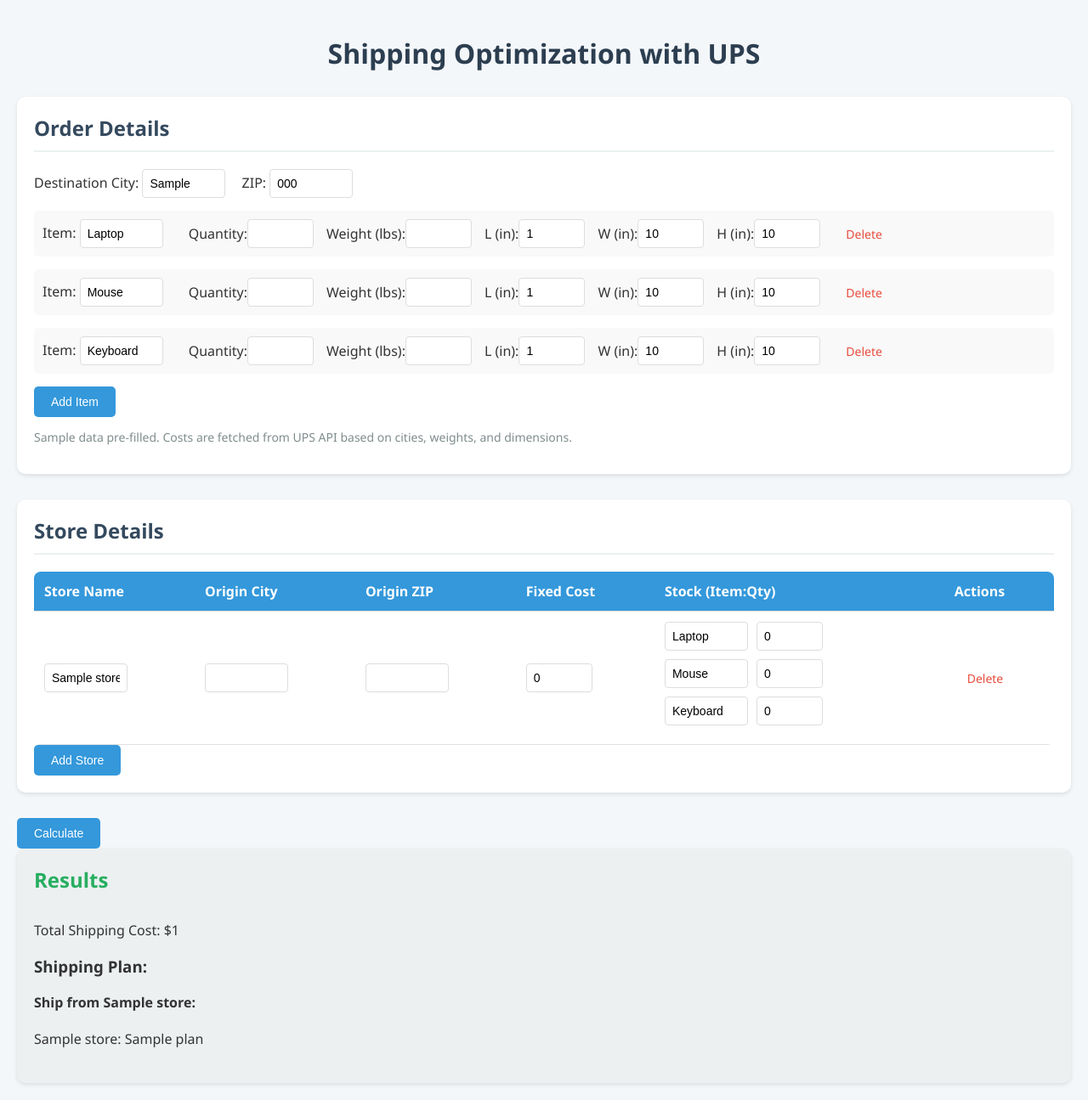
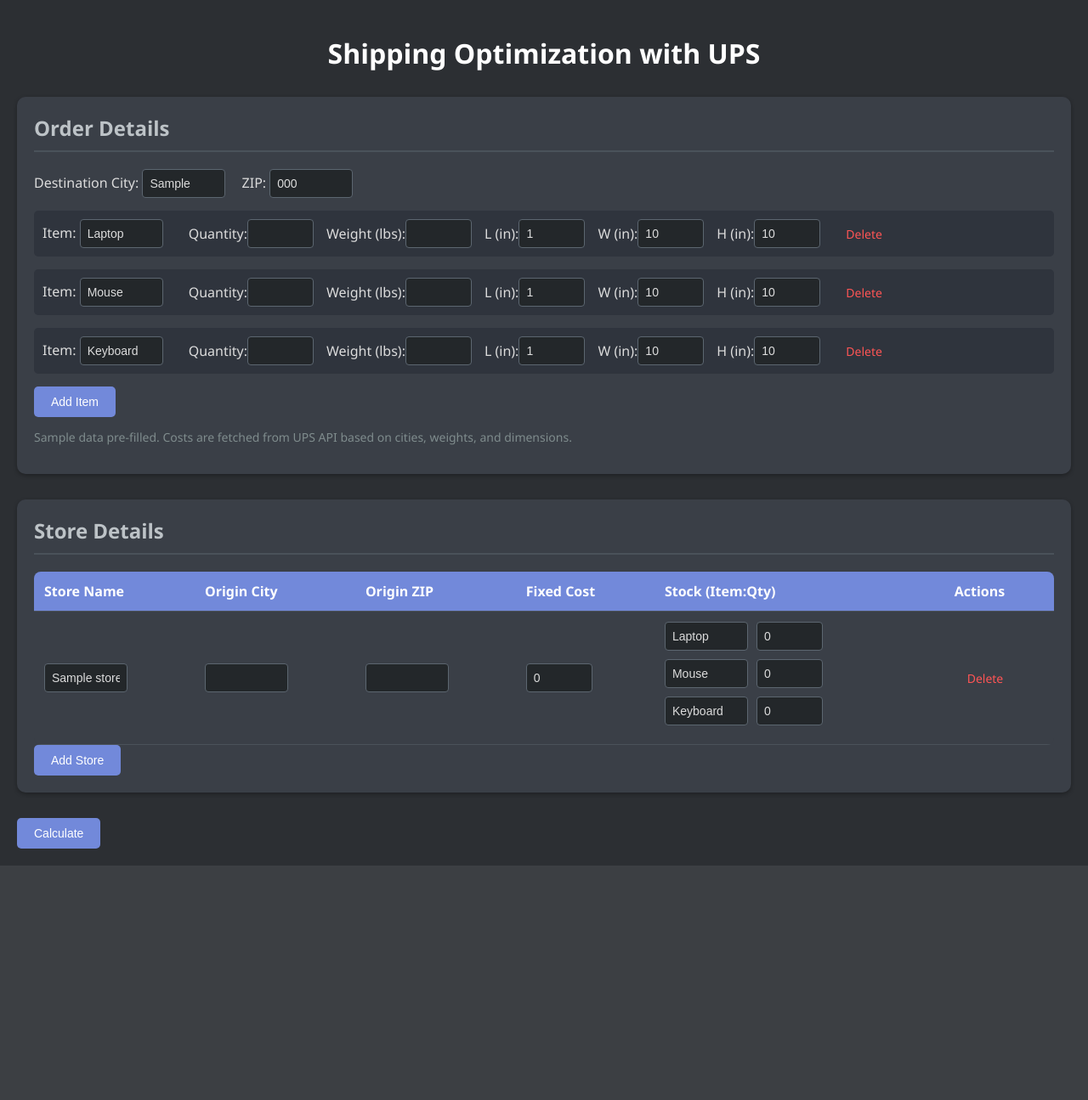
Before and after one commit to Daghet/ShippingOptimization, a Flask app: template templates/index.html in a window 1280 px wide. Shown: the whole page at 85% size. After the commit the page ends 1019 px from the top, so only its background shows below. Run offline with Flask 3, Linux system fonts and the light colour scheme; the template is opened without the code that fills it: most values are stand-ins (such as "Sample title", 1, 10 or a date in 2020).

Commit message:
Ajax integration

```diff
--- a/app.py
+++ b/app.py
@@ -1,4 +1,4 @@
-from flask import Flask, render_template, request
+from flask import Flask, render_template, request, jsonify
 import pulp
 import requests
 import os
@@ -26,9 +26,9 @@
         "City Outlet": {"Laptop": 0, "Mouse": 0, "Keyboard": 0},
     },
     "fixed_shipping_costs": {
-        "North Warehouse": 0,  # Updated to 0
-        "South Store": 0,      # Updated to 0
-        "City Outlet": 0,      # Already 0
+        "North Warehouse": 0,
+        "South Store": 0,
+        "City Outlet": 0,
     },
     "origin_cities": {
         "North Warehouse": "Boston",
@@ -49,20 +49,15 @@
 
 def get_ups_access_token():
     if not all([UPS_CLIENT_ID, UPS_CLIENT_SECRET]):
-        raise ValueError("UPS OAuth credentials are missing. Please set UPS_CLIENT_ID and UPS_CLIENT_SECRET in the .env file.")
-
-    headers = {
-        "Content-Type": "application/x-www-form-urlencoded",
-        "Accept": "application/json"
-    }
+        raise ValueError("UPS OAuth credentials are missing.")
+    headers = {"Content-Type": "application/x-www-form-urlencoded", "Accept": "application/json"}
     data = {"grant_type": "client_credentials"}
-
     try:
         response = requests.post(UPS_TOKEN_URL, headers=headers, data=data, auth=(UPS_CLIENT_ID, UPS_CLIENT_SECRET))
         response.raise_for_status()
         return response.json()["access_token"]
     except Exception as e:
-        raise Exception(f"Failed to obtain UPS access token: {e} - Response: {response.text if 'response' in locals() else 'No response'}")
+        raise Exception(f"Failed to obtain UPS access token: {e}")
 
 def get_ups_shipping_cost(origin_city, origin_postal, destination_city, destination_postal, items_to_ship, weights, dimensions, access_token):
     total_weight = sum(qty * weights[item] for item, qty in items_to_ship.items())
@@ -72,47 +67,21 @@
 
     payload = {
         "RateRequest": {
-            "Request": {
-                "TransactionReference": {"CustomerContext": "Shipping Calc"}
-            },
+            "Request": {"TransactionReference": {"CustomerContext": "Shipping Calc"}},
             "Shipment": {
-                "Shipper": {
-                    "Address": {
-                        "City": origin_city,
-                        "PostalCode": origin_postal,
-                        "CountryCode": "US"
-                    }
-                },
-                "ShipTo": {
-                    "Address": {
-                        "City": destination_city,
-                        "PostalCode": destination_postal,
-                        "CountryCode": "US"
-                    }
-                },
+                "Shipper": {"Address": {"City": origin_city, "PostalCode": origin_postal, "CountryCode": "US"}},
+                "ShipTo": {"Address": {"City": destination_city, "PostalCode": destination_postal, "CountryCode": "US"}},
                 "Package": {
                     "PackagingType": {"Code": "02"},
-                    "Dimensions": {
-                        "UnitOfMeasurement": {"Code": "IN"},
-                        "Length": str(max_length),
-                        "Width": str(max_width),
-                        "Height": str(max_height)
-                    },
-                    "PackageWeight": {
-                        "UnitOfMeasurement": {"Code": "LBS"},
-                        "Weight": str(total_weight)
-                    }
+                    "Dimensions": {"UnitOfMeasurement": {"Code": "IN"}, "Length": str(max_length), "Width": str(max_width), "Height": str(max_height)},
+                    "PackageWeight": {"UnitOfMeasurement": {"Code": "LBS"}, "Weight": str(total_weight)}
                 },
                 "Service": {"Code": "03"}
             }
         }
     }
 
-    headers = {
-        "Content-Type": "application/json",
-        "Authorization": f"Bearer {access_token}"
-    }
-
+    headers = {"Content-Type": "application/json", "Authorization": f"Bearer {access_token}"}
     try:
         response = requests.post(UPS_API_URL, json=payload, headers=headers)
         response.raise_for_status()
@@ -121,11 +90,11 @@
             if shipment["Service"]["Code"] == "03":
                 cost = float(shipment["TotalCharges"]["MonetaryValue"])
                 total_qty = sum(items_to_ship.values())
-                return cost / total_qty if total_qty > 0 else cost
-        raise ValueError("UPS Ground (Service Code 03) not found in response")
+                return cost, cost / total_qty if total_qty > 0 else cost  # Return total and per-unit cost
+        raise ValueError("UPS Ground not found")
     except Exception as e:
-        print(f"UPS API error: {e} - Response: {response.text if 'response' in locals() else 'No response'}")
-        return 50.0
+        print(f"UPS API error: {e}")
+        return 50.0 * sum(items_to_ship.values()), 50.0  # Fallback total and per-unit
 
 def calculate_optimal_shipping(order_quantities, store_inventories, fixed_shipping_costs, origin_cities, origin_postals, store_list, destination_city, destination_postal, item_weights, item_dimensions):
     ordered_items = list(order_quantities.keys())
@@ -141,9 +110,10 @@
 
     access_token = get_ups_access_token()
     variable_shipping_costs = {}
+    store_shipping_totals = {}  # For breakdown
     for store in store_list:
         temp_items = {item: order_quantities[item] for item in ordered_items}
-        cost_per_unit = get_ups_shipping_cost(
+        total_cost, cost_per_unit = get_ups_shipping_cost(
             origin_city=origin_cities[store],
             origin_postal=origin_postals[store],
             destination_city=destination_city,
@@ -155,6 +125,7 @@
         )
         for item in ordered_items:
             variable_shipping_costs[(store, item)] = cost_per_unit
+        store_shipping_totals[store] = total_cost  # Store total UPS cost for breakdown
 
     shipping_problem += (
         pulp.lpSum([fixed_shipping_costs[store] * use_store[store] for store in store_list]) +
@@ -184,93 +155,111 @@
         return "Error: Total cost could not be computed.", None
 
     shipping_plan = {}
+    cost_breakdown = {}
     for store in store_list:
         store_usage = use_store[store].varValue
         if store_usage is not None and store_usage > 0.5:
-            shipping_plan[store] = {
+            items = {
                 item: items_to_ship[(store, item)].varValue
                 for item in ordered_items
                 if items_to_ship[(store, item)].varValue is not None and items_to_ship[(store, item)].varValue > 1e-6
             }
+            if items:
+                shipping_plan[store] = items
+                # Calculate shipping cost for items actually shipped
+                shipped_items = {item: qty for item, qty in items.items()}
+                shipped_total_cost, _ = get_ups_shipping_cost(
+                    origin_city=origin_cities[store],
+                    origin_postal=origin_postals[store],
+                    destination_city=destination_city,
+                    destination_postal=destination_postal,
+                    items_to_ship=shipped_items,
+                    weights=item_weights,
+                    dimensions=item_dimensions,
+                    access_token=access_token
+                )
+                cost_breakdown[store] = {
+                    "shipping_cost": shipped_total_cost,
+                    "fixed_cost": fixed_shipping_costs[store]
+                }
 
-    return None, {"total_cost": total_cost, "plan": shipping_plan}
+    return None, {"total_cost": total_cost, "plan": shipping_plan, "breakdown": cost_breakdown}
 
-@app.route('/', methods=['GET', 'POST'])
+@app.route('/', methods=['GET'])
 def index():
     default_stores = list(sample_data["store_inventories"].keys())
-    shipping_result = None
-    error_message = None
+    return render_template('index.html', stores=default_stores, sample_data=sample_data)
 
-    if request.method == 'POST':
-        try:
-            destination_city = request.form.get('destination_city', '')
-            destination_postal = request.form.get('destination_postal', '')
+@app.route('/calculate', methods=['POST'])
+def calculate():
+    try:
+        destination_city = request.form.get('destination_city', '')
+        destination_postal = request.form.get('destination_postal', '')
 
-            order_quantities = {}
-            item_weights = {}
-            item_dimensions = {}
+        order_quantities = {}
+        item_weights = {}
+        item_dimensions = {}
+        i = 0
+        while True:
+            name_key = f'order_item{i}_name'
+            qty_key = f'order_item{i}'
+            weight_key = f'order_item{i}_weight'
+            length_key = f'order_item{i}_length'
+            width_key = f'order_item{i}_width'
+            height_key = f'order_item{i}_height'
+            if name_key not in request.form:
+                break
+            item = request.form[name_key]
+            if qty_key in request.form and request.form[qty_key]:
+                order_quantities[item] = float(request.form[qty_key])
+                item_weights[item] = float(request.form.get(weight_key, sample_data["item_weights"].get(item, 1.0)))
+                item_dimensions[item] = {
+                    "length": float(request.form.get(length_key, sample_data["item_dimensions"].get(item, {}).get("length", 10))),
+                    "width": float(request.form.get(width_key, sample_data["item_dimensions"].get(item, {}).get("width", 10))),
+                    "height": float(request.form.get(height_key, sample_data["item_dimensions"].get(item, {}).get("height", 10)))
+                }
+            i += 1
+
+        store_list = []
+        origin_cities = {}
+        origin_postals = {}
+        i = 0
+        while True:
+            name_key = f'store{i}_name'
+            if name_key not in request.form:
+                break
+            store_name = request.form[name_key]
+            if store_name:
+                store_list.append(store_name)
+                origin_cities[store_name] = request.form.get(f'origin_{store_name}', '')
+                origin_postals[store_name] = request.form.get(f'origin_postal_{store_name}', '')
+            i += 1
+
+        store_inventories = {}
+        for store in store_list:
+            store_inventories[store] = {}
             i = 0
             while True:
-                name_key = f'order_item{i}_name'
-                qty_key = f'order_item{i}'
-                weight_key = f'order_item{i}_weight'
-                length_key = f'order_item{i}_length'
-                width_key = f'order_item{i}_width'
-                height_key = f'order_item{i}_height'
-                if name_key not in request.form:
+                qty_key = f'stock_{store}_item{i}'
+                name_key = f'stock_{store}_item{i}_name'
+                if qty_key not in request.form:
                     break
-                item = request.form[name_key]
-                if qty_key in request.form and request.form[qty_key]:
-                    order_quantities[item] = float(request.form[qty_key])
-                    item_weights[item] = float(request.form.get(weight_key, sample_data["item_weights"].get(item, 1.0)))
-                    item_dimensions[item] = {
-                        "length": float(request.form.get(length_key, sample_data["item_dimensions"].get(item, {}).get("length", 10))),
-                        "width": float(request.form.get(width_key, sample_data["item_dimensions"].get(item, {}).get("width", 10))),
-                        "height": float(request.form.get(height_key, sample_data["item_dimensions"].get(item, {}).get("height", 10)))
-                    }
+                if request.form[qty_key] and name_key in request.form:
+                    item = request.form[name_key]
+                    store_inventories[store][item] = float(request.form[qty_key])
                 i += 1
 
-            store_list = []
-            origin_cities = {}
-            origin_postals = {}
-            i = 0
-            while True:
-                name_key = f'store{i}_name'
-                if name_key not in request.form:
-                    break
-                store_name = request.form[name_key]
-                if store_name:
-                    store_list.append(store_name)
-                    origin_cities[store_name] = request.form.get(f'origin_{store_name}', '')
-                    origin_postals[store_name] = request.form.get(f'origin_postal_{store_name}', '')
-                i += 1
+        fixed_shipping_costs = {store: float(request.form.get(f'fixed_{store}', 0)) for store in store_list}
 
-            store_inventories = {}
-            for store in store_list:
-                store_inventories[store] = {}
-                i = 0
-                while True:
-                    qty_key = f'stock_{store}_item{i}'
-                    name_key = f'stock_{store}_item{i}_name'
-                    if qty_key not in request.form:
-                        break
-                    if request.form[qty_key] and name_key in request.form:
-                        item = request.form[name_key]
-                        store_inventories[store][item] = float(request.form[qty_key])
-                    i += 1
+        error_message, shipping_result = calculate_optimal_shipping(
+            order_quantities, store_inventories, fixed_shipping_costs, origin_cities, origin_postals, store_list, destination_city, destination_postal, item_weights, item_dimensions
+        )
 
-            fixed_shipping_costs = {store: float(request.form.get(f'fixed_{store}', 0)) for store in store_list}
-
-            error_message, shipping_result = calculate_optimal_shipping(
-                order_quantities, store_inventories, fixed_shipping_costs, origin_cities, origin_postals, store_list, destination_city, destination_postal, item_weights, item_dimensions
-            )
-
-        except ValueError as e:
-            error_message = f"Invalid input: {str(e)}"
-        except Exception as e:
-            error_message = f"An error occurred: {str(e)}"
-
-    return render_template('index.html', stores=default_stores, result=shipping_result, error=error_message, sample_data=sample_data)
+        if error_message:
+            return jsonify({"error": error_message})
+        return jsonify(shipping_result)
+    except Exception as e:
+        return jsonify({"error": f"An error occurred: {str(e)}"})
 
 if __name__ == '__main__':
     app.run(debug=True)
--- a/templates/index.html
+++ b/templates/index.html
@@ -9,35 +9,35 @@
             font-family: 'Segoe UI', Arial, sans-serif;
             margin: 0;
             padding: 20px;
-            background-color: #f4f7fa;
-            color: #333;
+            background-color: #2c2f33;
+            color: #dcdcdc;
         }
 
         h1 {
             text-align: center;
-            color: #2c3e50;
+            color: #ffffff;
             margin-bottom: 30px;
         }
 
         .section {
-            background: white;
+            background: #3a3f47;
             padding: 20px;
             border-radius: 10px;
-            box-shadow: 0 2px 5px rgba(0, 0, 0, 0.1);
+            box-shadow: 0 2px 5px rgba(0, 0, 0, 0.3);
             margin-bottom: 30px;
         }
 
         h2 {
-            color: #34495e;
+            color: #bdc3c7;
             margin-top: 0;
-            border-bottom: 2px solid #ecf0f1;
+            border-bottom: 2px solid #4a525a;
             padding-bottom: 10px;
         }
 
         table {
             width: 100%;
             border-collapse: collapse;
-            background: #fff;
+            background: #3a3f47;
             border-radius: 8px;
             overflow: hidden;
         }
@@ -46,11 +46,11 @@
         td {
             padding: 12px;
             text-align: left;
-            border-bottom: 1px solid #e0e0e0;
+            border-bottom: 1px solid #4a525a;
         }
 
         th {
-            background: #3498db;
+            background: #7289da;
             color: white;
             font-weight: 600;
         }
@@ -59,7 +59,7 @@
             display: flex;
             align-items: center;
             margin-bottom: 15px;
-            background: #f9f9f9;
+            background: #2f343d;
             padding: 10px;
             border-radius: 5px;
         }
@@ -67,17 +67,17 @@
         .order-entry label,
         .order-entry input {
             margin-right: 15px;
-            /* Spacing between fields */
         }
 
         input[type="text"],
         input[type="number"] {
             padding: 8px;
-            border: 1px solid #ddd;
+            border: 1px solid #5c6670;
             border-radius: 4px;
             font-size: 14px;
             width: 80px;
-            /* Adjusted for uniformity */
+            background: #23272a;
+            color: #dcdcdc;
         }
 
         input[type="number"] {
@@ -96,7 +96,7 @@
 
         button {
             padding: 10px 20px;
-            background: #3498db;
+            background: #7289da;
             color: white;
             border: none;
             border-radius: 5px;
@@ -106,11 +106,11 @@
         }
 
         button:hover {
-            background: #2980b9;
+            background: #5a6eb8;
         }
 
         .delete-btn {
-            color: #e74c3c;
+            color: #ff5555;
             cursor: pointer;
             font-size: 14px;
             margin-left: 15px;
@@ -121,20 +121,20 @@
         }
 
         .error {
-            color: #e74c3c;
+            color: #ff5555;
             text-align: center;
             margin: 20px 0;
         }
 
         .result {
-            background: #ecf0f1;
+            background: #2f343d;
             padding: 20px;
             border-radius: 10px;
-            box-shadow: 0 2px 5px rgba(0, 0, 0, 0.1);
+            box-shadow: 0 2px 5px rgba(0, 0, 0, 0.3);
         }
 
         .result h2 {
-            color: #27ae60;
+            color: #2ecc71;
         }
 
         .result ul {
@@ -144,6 +144,11 @@
 
         .result li {
             padding: 5px 0;
+        }
+
+        .breakdown {
+            margin-top: 15px;
+            font-size: 14px;
         }
     </style>
     <script>
@@ -229,12 +234,63 @@
                 input.name = `stock_${newStoreName}_item${i}`;
             });
         }
+
+        function calculateShipping() {
+            console.log("Calculate button clicked");
+            const form = document.querySelector('form');
+            const formData = new FormData(form);
+            fetch('/calculate', {
+                method: 'POST',
+                body: formData
+            })
+                .then(response => {
+                    console.log("Response received:", response.status);
+                    return response.json();
+                })
+                .then(data => {
+                    console.log("Data received:", data);
+                    const resultDiv = document.getElementById('result');
+                    if (data.error) {
+                        resultDiv.innerHTML = `<p class="error">${data.error}</p>`;
+                    } else {
+                        let html = `
+                        <h2>Results</h2>
+                        <p>Total Shipping Cost: $${data.total_cost.toFixed(2)}</p>
+                        <h3>Shipping Plan:</h3>
+                    `;
+                        for (const [store, items] of Object.entries(data.plan)) {
+                            html += `<p><strong>Ship from ${store}:</strong></p><ul>`;
+                            for (const [item, qty] of Object.entries(items)) {
+                                html += `<li>${item}: ${qty}</li>`;
+                            }
+                            html += `</ul>`;
+                        }
+                        html += `<div class="breakdown"><h3>Cost Breakdown:</h3>`;
+                        for (const [store, costs] of Object.entries(data.breakdown)) {
+                            html += `
+                            <p><strong>${store}:</strong></p>
+                            <ul>
+                                <li>Shipping Cost (UPS): $${costs.shipping_cost.toFixed(2)}</li>
+                                <li>Fixed Cost: $${costs.fixed_cost.toFixed(2)}</li>
+                                <li>Total: $${(costs.shipping_cost + costs.fixed_cost).toFixed(2)}</li>
+                            </ul>
+                        `;
+                        }
+                        html += `</div>`;
+                        resultDiv.innerHTML = html;
+                    }
+                })
+                .catch(error => {
+                    console.error("Fetch error:", error);
+                    document.getElementById('result').innerHTML = `<p class="error">Error: ${error.message}</p>`;
+                });
+        }
     </script>
 </head>
 
 <body>
     <h1>Shipping Optimization with UPS</h1>
-    <form method="POST">
+    <form>
         <div class="section">
             <h2>Order Details</h2>
             <div style="margin-bottom: 15px;">
@@ -309,28 +365,10 @@
             <button type="button" onclick="addStore()">Add Store</button>
         </div>
 
-        <button type="submit">Calculate</button>
+        <button type="button" onclick="calculateShipping()">Calculate</button>
     </form>
 
-    {% if error %}
-    <p class="error">{{ error }}</p>
-    {% endif %}
-
-    {% if result %}
-    <div class="result">
-        <h2>Results</h2>
-        <p>Total Shipping Cost: ${{ result.total_cost|round(2) }}</p>
-        <h3>Shipping Plan:</h3>
-        {% for store, items in result.plan.items() %}
-        <p><strong>Ship from {{ store }}:</strong></p>
-        <ul>
-            {% for item, qty in items.items() %}
-            <li>{{ item }}: {{ qty }}</li>
-            {% endfor %}
-        </ul>
-        {% endfor %}
-    </div>
-    {% endif %}
+    <div id="result"></div>
 </body>
 
 </html>
```
